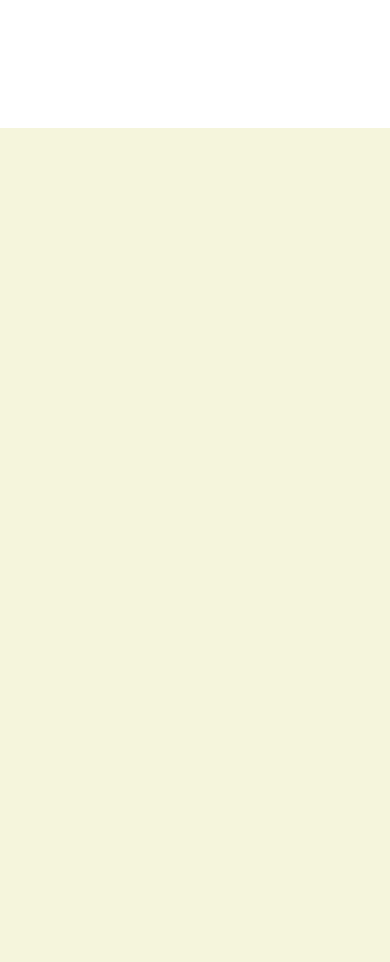
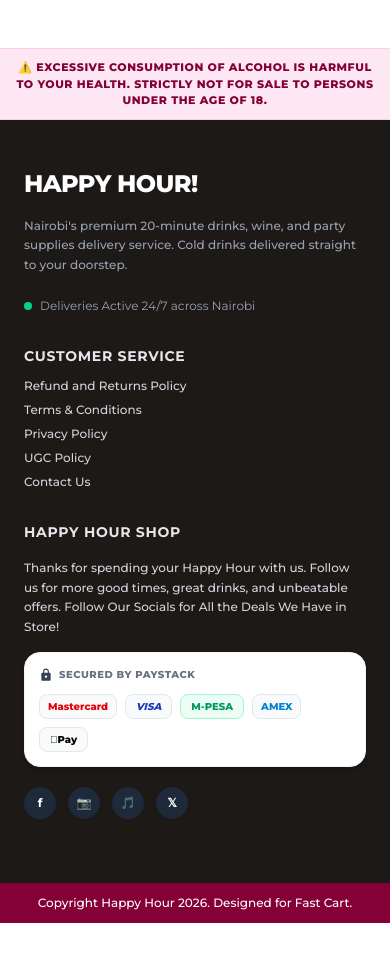
Before and after one commit to MbuguajN/Fast_Cart, a Next.js app: page / in a window 390 px wide. Shown: the part 1520-2482 px from the top of the page. Before the commit the page ends 1648 px from the top, so only its background shows below. Built offline with nearby package versions, Linux system fonts and the light colour scheme.

Commit message:
feat: add desktop & mobile responsive footer matching Happy Hour design

```diff
--- a/app/orders/page.js
+++ b/app/orders/page.js
@@ -4,6 +4,7 @@ import { useState, useEffect, useCallback } from 'react';
 import Link from 'next/link';
 import { AuthProvider, useAuth } from '@/lib/auth-context';
 import BottomNav from '@/components/BottomNav';
+import Footer from '@/components/Footer';
 
 const STATUS_COLORS = {
   pending: { bg: '#FFF3CD', text: '#856404' },
@@ -299,6 +300,8 @@ function OrdersContent() {
         </div>
       </main>
 
+      <Footer />
+
       <BottomNav cartCount={0} activeTab="orders" />
     </div>
   );
--- a/app/page.js
+++ b/app/page.js
@@ -12,6 +12,7 @@ import OrderSuccess from '@/components/OrderSuccess';
 import FeaturedCarousel from '@/components/FeaturedCarousel';
 import BrandsBar from '@/components/BrandsBar';
 import AccountModal from '@/components/AccountModal';
+import Footer from '@/components/Footer';
 import { PRODUCTS as FALLBACK_PRODUCTS, BRANDS as FALLBACK_BRANDS } from '@/lib/products';
 
 function AppShell() {
@@ -316,6 +317,9 @@ function AppShell() {
         )}
       </main>
 
+      {/* Desktop & Mobile Footer */}
+      <Footer />
+
       {/* Floating Checkout Pill */}
       <FloatingCheckout cart={cart} products={PRODUCTS} onCheckout={() => setShowCheckout(true)} hidden={showCheckout} />
 
--- /dev/null
+++ b/components/Footer.js
@@ -0,0 +1,141 @@
+'use client';
+
+import Link from 'next/link';
+
+export default function Footer() {
+  return (
+    <footer className="w-full mt-12 select-none" style={{ fontFamily: 'Montserrat, sans-serif' }}>
+      {/* Warning Ribbon */}
+      <div className="bg-pink-100 border-y border-pink-200 py-2.5 px-4 text-center overflow-hidden">
+        <p className="text-[11px] md:text-xs font-black tracking-wider text-[#840037] uppercase">
+          ⚠️ EXCESSIVE CONSUMPTION OF ALCOHOL IS HARMFUL TO YOUR HEALTH. STRICTLY NOT FOR SALE TO PERSONS UNDER THE AGE OF 18.
+        </p>
+      </div>
+
+      {/* Main Footer Section */}
+      <div className="bg-[#1c1917] text-white pt-12 pb-16 px-6 md:px-12">
+        <div className="max-w-7xl mx-auto grid grid-cols-1 md:grid-cols-12 gap-8 md:gap-12">
+          {/* Col 1: Brand & Logo */}
+          <div className="md:col-span-4 space-y-4">
+            <div className="flex items-center gap-2">
+              <span className="text-2xl md:text-3xl font-extrabold tracking-tight text-white uppercase">
+                HAPPY HOUR!
+              </span>
+            </div>
+            <p className="text-xs text-gray-400 leading-relaxed max-w-sm font-medium">
+              Nairobi's premium 20-minute drinks, wine, and party supplies delivery service. Cold drinks delivered straight to your doorstep.
+            </p>
+            <div className="pt-2 flex items-center gap-2 text-xs text-gray-400">
+              <span className="w-2 h-2 rounded-full bg-emerald-400 animate-pulse" />
+              <span>Deliveries Active 24/7 across Nairobi</span>
+            </div>
+          </div>
+
+          {/* Col 2: Customer Service */}
+          <div className="md:col-span-3 space-y-3">
+            <h3 className="text-sm font-bold uppercase tracking-wider text-gray-200">
+              Customer Service
+            </h3>
+            <ul className="space-y-2 text-xs text-gray-300 font-medium">
+              <li>
+                <a href="#refund" className="hover:text-white transition-colors hover:underline">
+                  Refund and Returns Policy
+                </a>
+              </li>
+              <li>
+                <a href="#terms" className="hover:text-white transition-colors hover:underline">
+                  Terms & Conditions
+                </a>
+              </li>
+              <li>
+                <a href="#privacy" className="hover:text-white transition-colors hover:underline">
+                  Privacy Policy
+                </a>
+              </li>
+              <li>
+                <a href="#ugc" className="hover:text-white transition-colors hover:underline">
+                  UGC Policy
+                </a>
+              </li>
+              <li>
+                <a href="#contact" className="hover:text-white transition-colors hover:underline">
+                  Contact Us
+                </a>
+              </li>
+            </ul>
+          </div>
+
+          {/* Col 3: Shop Info & Payment Badges */}
+          <div className="md:col-span-5 space-y-4">
+            <h3 className="text-sm font-bold uppercase tracking-wider text-gray-200">
+              Happy Hour Shop
+            </h3>
+            <p className="text-xs text-gray-300 leading-relaxed font-medium">
+              Thanks for spending your Happy Hour with us. Follow us for more good times, great drinks, and unbeatable offers.
+              Follow Our Socials for All the Deals We Have in Store!
+            </p>
+
+            {/* Paystack Payment Badge Card */}
+            <div className="bg-white text-gray-900 rounded-2xl p-3.5 shadow-md border border-gray-100 max-w-md space-y-2">
+              <div className="flex items-center gap-1.5 text-[10px] font-extrabold uppercase tracking-wider text-gray-500">
+                <svg className="w-3.5 h-3.5 text-gray-700" fill="currentColor" viewBox="0 0 24 24">
+                  <path d="M18 8h-1V6c0-2.76-2.24-5-5-5S7 3.24 7 6v2H6c-1.1 0-2 .9-2 2v10c0 1.1.9 2 2 2h12c1.1 0 2-.9 2-2V10c0-1.1-.9-2-2-2zm-6 9c-1.1 0-2-.9-2-2s.9-2 2-2 2 .9 2 2-.9 2-2 2zm3.1-9H8.9V6c0-1.71 1.39-3.1 3.1-3.1 1.71 0 3.1 1.39 3.1 3.1v2z"/>
+                </svg>
+                <span>Secured by <strong>paystack</strong></span>
+              </div>
+
+              {/* Payment Provider Icons */}
+              <div className="flex items-center gap-2 flex-wrap pt-1">
+                {/* Mastercard */}
+                <div className="px-2 py-1 bg-gray-50 border border-gray-200 rounded-lg flex items-center justify-center">
+                  <span className="text-[10px] font-black text-red-600">Mastercard</span>
+                </div>
+
+                {/* VISA */}
+                <div className="px-2.5 py-1 bg-gray-50 border border-gray-200 rounded-lg flex items-center justify-center">
+                  <span className="text-[10px] font-black text-blue-800 italic">VISA</span>
+                </div>
+
+                {/* M-PESA */}
+                <div className="px-2.5 py-1 bg-emerald-50 border border-emerald-200 rounded-lg flex items-center justify-center">
+                  <span className="text-[10px] font-black text-emerald-600">M-PESA</span>
+                </div>
+
+                {/* AMEX */}
+                <div className="px-2 py-1 bg-gray-50 border border-gray-200 rounded-lg flex items-center justify-center">
+                  <span className="text-[10px] font-black text-sky-600">AMEX</span>
+                </div>
+
+                {/* Apple Pay */}
+                <div className="px-2.5 py-1 bg-gray-50 border border-gray-200 rounded-lg flex items-center justify-center">
+                  <span className="text-[10px] font-black text-black">Pay</span>
+                </div>
+              </div>
+            </div>
+
+            {/* Social Media Icons */}
+            <div className="flex items-center gap-3 pt-1">
+              <a href="#facebook" className="w-8 h-8 rounded-full bg-gray-800 hover:bg-[#840037] text-white flex items-center justify-center transition-colors">
+                <span className="text-xs font-bold">f</span>
+              </a>
+              <a href="#instagram" className="w-8 h-8 rounded-full bg-gray-800 hover:bg-[#840037] text-white flex items-center justify-center transition-colors">
+                <span className="text-xs font-bold">📷</span>
+              </a>
+              <a href="#tiktok" className="w-8 h-8 rounded-full bg-gray-800 hover:bg-[#840037] text-white flex items-center justify-center transition-colors">
+                <span className="text-xs font-bold">🎵</span>
+              </a>
+              <a href="#twitter" className="w-8 h-8 rounded-full bg-gray-800 hover:bg-[#840037] text-white flex items-center justify-center transition-colors">
+                <span className="text-xs font-bold">𝕏</span>
+              </a>
+            </div>
+          </div>
+        </div>
+      </div>
+
+      {/* Bottom Copyright Banner */}
+      <div className="bg-[#840037] text-white py-3 px-6 text-center text-xs font-medium">
+        <p>Copyright Happy Hour 2026. Designed for Fast Cart.</p>
+      </div>
+    </footer>
+  );
+}
```
